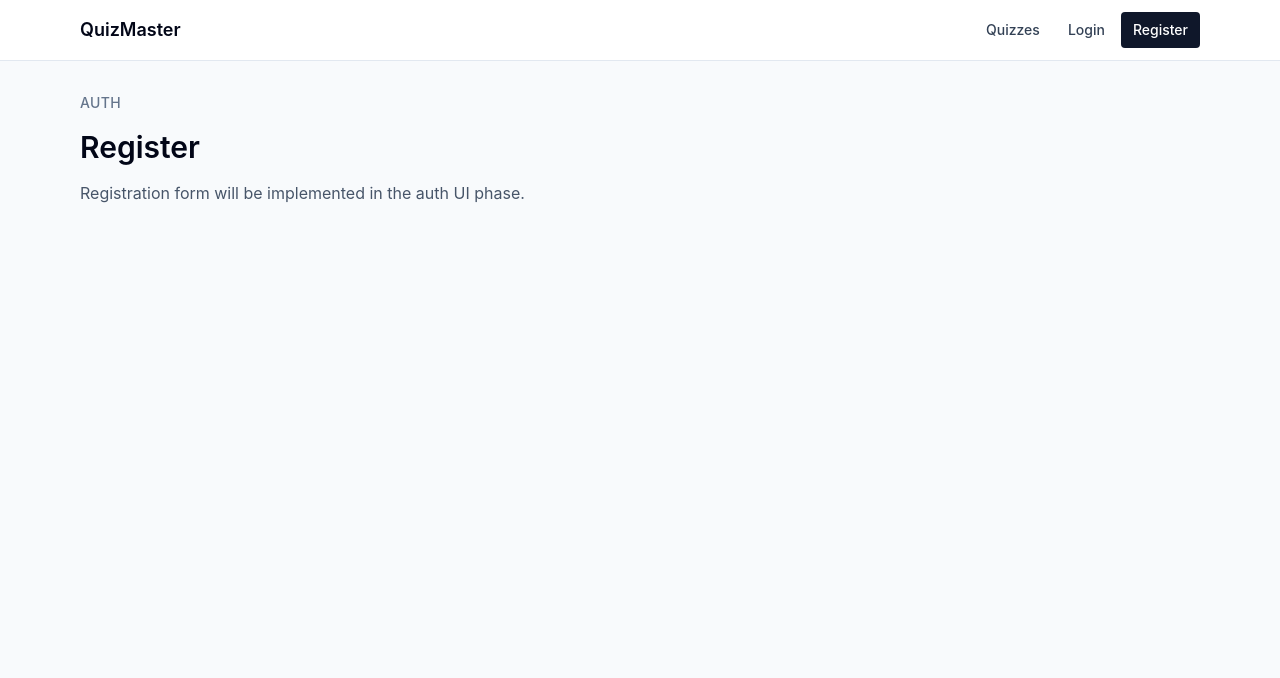
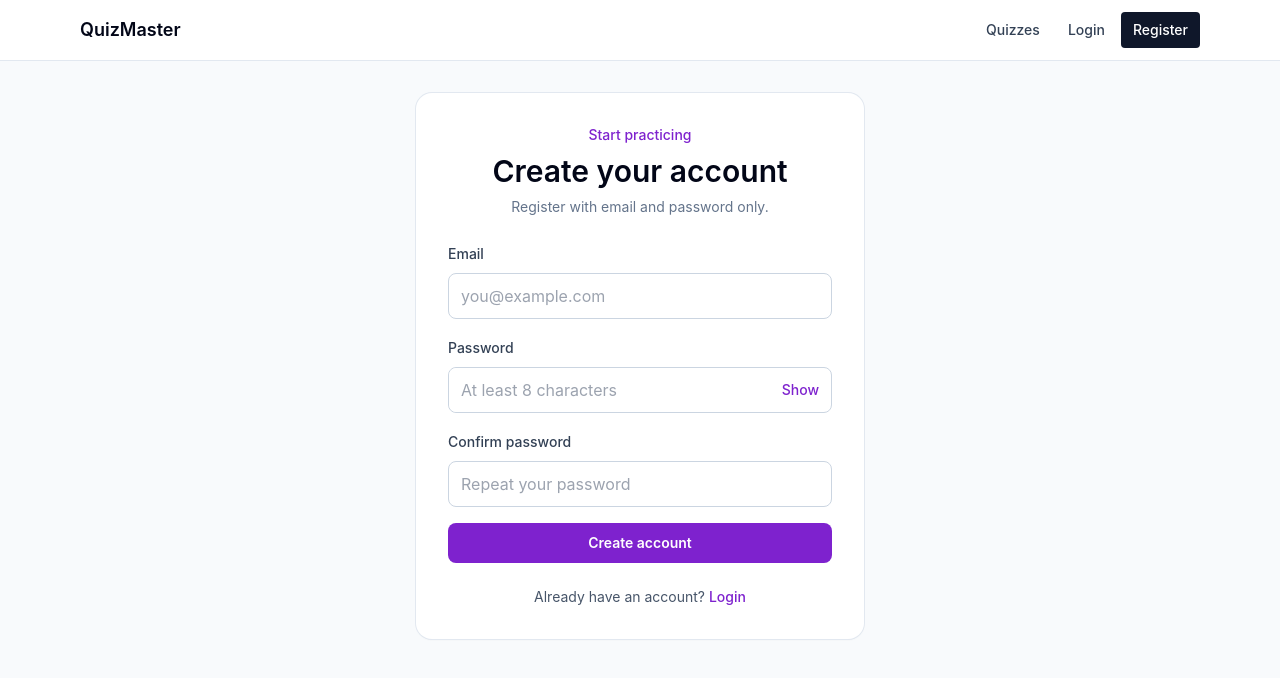
Before and after one commit to nguyenhdung2006/Quiz-Master, a React (Vite) app in the folder frontend/: page /register in a window 1280 px wide. Shown: the top 678 px of the page. Built offline with nearby package versions, Linux system fonts and the light colour scheme; no server answers.

Commit message:
Implement frontend auth flow

```diff
--- a/frontend/src/auth/AdminRoute.jsx
+++ b/frontend/src/auth/AdminRoute.jsx
@@ -1,15 +1,16 @@
-import { Navigate, Outlet } from "react-router-dom";
+import { Navigate, Outlet, useLocation } from "react-router-dom";
 import { useAuth } from "./AuthContext.jsx";
 
 export default function AdminRoute() {
   const { currentUser, isAuthenticated, loading } = useAuth();
+  const location = useLocation();
 
   if (loading) {
     return <div className="px-6 py-10 text-sm text-slate-500">Loading...</div>;
   }
 
   if (!isAuthenticated) {
-    return <Navigate to="/login" replace />;
+    return <Navigate to="/login" replace state={{ from: location }} />;
   }
 
   if (currentUser?.role !== "ADMIN") {
--- a/frontend/src/layouts/PublicLayout.jsx
+++ b/frontend/src/layouts/PublicLayout.jsx
@@ -16,7 +16,7 @@ export default function PublicLayout() {
           <NavLink to="/" className="text-lg font-semibold text-slate-950">
             QuizMaster
           </NavLink>
-          <div className="flex items-center gap-1">
+          <div className="flex flex-wrap items-center justify-end gap-1">
             <NavLink to="/quizzes" className={linkClass}>
               Quizzes
             </NavLink>
@@ -40,6 +40,10 @@ export default function PublicLayout() {
                 </NavLink>
               </>
             ) : (
+              <>
+                <span className="hidden rounded px-2 py-1 text-xs font-medium text-slate-500 sm:inline">
+                  {currentUser.email} · {currentUser.role}
+                </span>
                 <button
                   type="button"
                   onClick={logout}
@@ -47,6 +51,7 @@ export default function PublicLayout() {
                 >
                   Logout
                 </button>
+              </>
             )}
           </div>
         </nav>
--- a/frontend/src/pages/LoginPage.jsx
+++ b/frontend/src/pages/LoginPage.jsx
@@ -1,9 +1,114 @@
-import PageShell from "./PageShell.jsx";
+import { useState } from "react";
+import { Link, useLocation, useNavigate } from "react-router-dom";
+import { useAuth } from "../auth/AuthContext.jsx";
 
 export default function LoginPage() {
+  const { login } = useAuth();
+  const navigate = useNavigate();
+  const location = useLocation();
+  const [email, setEmail] = useState("");
+  const [password, setPassword] = useState("");
+  const [showPassword, setShowPassword] = useState(false);
+  const [submitting, setSubmitting] = useState(false);
+  const [error, setError] = useState("");
+
+  const from = location.state?.from?.pathname || "/quizzes";
+  const successMessage = location.state?.message;
+
+  async function handleSubmit(event) {
+    event.preventDefault();
+
+    if (submitting) {
+      return;
+    }
+
+    if (!email.trim() || !password) {
+      setError("Email and password are required.");
+      return;
+    }
+
+    setSubmitting(true);
+    setError("");
+
+    try {
+      await login(email.trim(), password);
+      navigate(from, { replace: true });
+    } catch (requestError) {
+      setError(requestError.message || "Login failed. Please try again.");
+    } finally {
+      setSubmitting(false);
+    }
+  }
+
   return (
-    <PageShell title="Login" eyebrow="Auth">
-      <p>Login form will be implemented in the auth UI phase.</p>
-    </PageShell>
+    <section className="mx-auto flex max-w-md flex-col gap-6 rounded-2xl bg-white p-8 shadow-sm ring-1 ring-slate-200">
+      <div className="space-y-2 text-center">
+        <p className="text-sm font-medium text-purple-700">Welcome back</p>
+        <h1 className="text-3xl font-semibold text-slate-950">Login to QuizMaster</h1>
+        <p className="text-sm text-slate-500">Use your email and password to continue.</p>
+      </div>
+
+      {error && (
+        <div className="rounded-lg border border-red-200 bg-red-50 px-4 py-3 text-sm text-red-700">
+          {error}
+        </div>
+      )}
+
+      {!error && successMessage && (
+        <div className="rounded-lg border border-emerald-200 bg-emerald-50 px-4 py-3 text-sm text-emerald-700">
+          {successMessage}
+        </div>
+      )}
+
+      <form className="space-y-4" onSubmit={handleSubmit} noValidate>
+        <label className="block space-y-2">
+          <span className="text-sm font-medium text-slate-700">Email</span>
+          <input
+            type="email"
+            value={email}
+            onChange={(event) => setEmail(event.target.value)}
+            autoComplete="email"
+            className="w-full rounded-lg border border-slate-300 px-3 py-2.5 text-slate-950 outline-none transition focus:border-purple-500 focus:ring-2 focus:ring-purple-100"
+            placeholder="you@example.com"
+          />
+        </label>
+
+        <label className="block space-y-2">
+          <span className="text-sm font-medium text-slate-700">Password</span>
+          <div className="flex rounded-lg border border-slate-300 bg-white focus-within:border-purple-500 focus-within:ring-2 focus-within:ring-purple-100">
+            <input
+              type={showPassword ? "text" : "password"}
+              value={password}
+              onChange={(event) => setPassword(event.target.value)}
+              autoComplete="current-password"
+              className="min-w-0 flex-1 rounded-l-lg px-3 py-2.5 text-slate-950 outline-none"
+              placeholder="Your password"
+            />
+            <button
+              type="button"
+              onClick={() => setShowPassword((value) => !value)}
+              className="rounded-r-lg px-3 text-sm font-medium text-purple-700 hover:bg-purple-50"
+            >
+              {showPassword ? "Hide" : "Show"}
+            </button>
+          </div>
+        </label>
+
+        <button
+          type="submit"
+          disabled={submitting}
+          className="w-full rounded-lg bg-purple-700 px-4 py-2.5 text-sm font-semibold text-white transition hover:bg-purple-800 disabled:cursor-not-allowed disabled:bg-purple-300"
+        >
+          {submitting ? "Logging in..." : "Login"}
+        </button>
+      </form>
+
+      <p className="text-center text-sm text-slate-600">
+        New to QuizMaster?{" "}
+        <Link to="/register" className="font-medium text-purple-700 hover:text-purple-800">
+          Create an account
+        </Link>
+      </p>
+    </section>
   );
 }
--- a/frontend/src/pages/RegisterPage.jsx
+++ b/frontend/src/pages/RegisterPage.jsx
@@ -1,9 +1,125 @@
-import PageShell from "./PageShell.jsx";
+import { useState } from "react";
+import { Link, useNavigate } from "react-router-dom";
+import { useAuth } from "../auth/AuthContext.jsx";
 
 export default function RegisterPage() {
+  const { register } = useAuth();
+  const navigate = useNavigate();
+  const [email, setEmail] = useState("");
+  const [password, setPassword] = useState("");
+  const [confirmPassword, setConfirmPassword] = useState("");
+  const [showPassword, setShowPassword] = useState(false);
+  const [submitting, setSubmitting] = useState(false);
+  const [error, setError] = useState("");
+
+  async function handleSubmit(event) {
+    event.preventDefault();
+
+    if (submitting) {
+      return;
+    }
+
+    if (!email.trim() || !password || !confirmPassword) {
+      setError("Email, password, and password confirmation are required.");
+      return;
+    }
+
+    if (password !== confirmPassword) {
+      setError("Passwords do not match.");
+      return;
+    }
+
+    setSubmitting(true);
+    setError("");
+
+    try {
+      const response = await register({ email: email.trim(), password });
+      navigate(response?.accessToken ? "/quizzes" : "/login", {
+        replace: true,
+        state: response?.accessToken ? undefined : { message: "Account created. Please log in." },
+      });
+    } catch (requestError) {
+      setError(requestError.message || "Registration failed. Please try again.");
+    } finally {
+      setSubmitting(false);
+    }
+  }
+
   return (
-    <PageShell title="Register" eyebrow="Auth">
-      <p>Registration form will be implemented in the auth UI phase.</p>
-    </PageShell>
+    <section className="mx-auto flex max-w-md flex-col gap-6 rounded-2xl bg-white p-8 shadow-sm ring-1 ring-slate-200">
+      <div className="space-y-2 text-center">
+        <p className="text-sm font-medium text-purple-700">Start practicing</p>
+        <h1 className="text-3xl font-semibold text-slate-950">Create your account</h1>
+        <p className="text-sm text-slate-500">Register with email and password only.</p>
+      </div>
+
+      {error && (
+        <div className="rounded-lg border border-red-200 bg-red-50 px-4 py-3 text-sm text-red-700">
+          {error}
+        </div>
+      )}
+
+      <form className="space-y-4" onSubmit={handleSubmit} noValidate>
+        <label className="block space-y-2">
+          <span className="text-sm font-medium text-slate-700">Email</span>
+          <input
+            type="email"
+            value={email}
+            onChange={(event) => setEmail(event.target.value)}
+            autoComplete="email"
+            className="w-full rounded-lg border border-slate-300 px-3 py-2.5 text-slate-950 outline-none transition focus:border-purple-500 focus:ring-2 focus:ring-purple-100"
+            placeholder="you@example.com"
+          />
+        </label>
+
+        <label className="block space-y-2">
+          <span className="text-sm font-medium text-slate-700">Password</span>
+          <div className="flex rounded-lg border border-slate-300 bg-white focus-within:border-purple-500 focus-within:ring-2 focus-within:ring-purple-100">
+            <input
+              type={showPassword ? "text" : "password"}
+              value={password}
+              onChange={(event) => setPassword(event.target.value)}
+              autoComplete="new-password"
+              className="min-w-0 flex-1 rounded-l-lg px-3 py-2.5 text-slate-950 outline-none"
+              placeholder="At least 8 characters"
+            />
+            <button
+              type="button"
+              onClick={() => setShowPassword((value) => !value)}
+              className="rounded-r-lg px-3 text-sm font-medium text-purple-700 hover:bg-purple-50"
+            >
+              {showPassword ? "Hide" : "Show"}
+            </button>
+          </div>
+        </label>
+
+        <label className="block space-y-2">
+          <span className="text-sm font-medium text-slate-700">Confirm password</span>
+          <input
+            type={showPassword ? "text" : "password"}
+            value={confirmPassword}
+            onChange={(event) => setConfirmPassword(event.target.value)}
+            autoComplete="new-password"
+            className="w-full rounded-lg border border-slate-300 px-3 py-2.5 text-slate-950 outline-none transition focus:border-purple-500 focus:ring-2 focus:ring-purple-100"
+            placeholder="Repeat your password"
+          />
+        </label>
+
+        <button
+          type="submit"
+          disabled={submitting}
+          className="w-full rounded-lg bg-purple-700 px-4 py-2.5 text-sm font-semibold text-white transition hover:bg-purple-800 disabled:cursor-not-allowed disabled:bg-purple-300"
+        >
+          {submitting ? "Creating account..." : "Create account"}
+        </button>
+      </form>
+
+      <p className="text-center text-sm text-slate-600">
+        Already have an account?{" "}
+        <Link to="/login" className="font-medium text-purple-700 hover:text-purple-800">
+          Login
+        </Link>
+      </p>
+    </section>
   );
 }
```
Also changed, not shown: frontend/src/api/client.js (+20 -3 lines), frontend/src/auth/AuthContext.jsx (+18 -6 lines), frontend/src/layouts/AdminLayout.jsx (+14 -1 lines). Lines whose indentation alone changed are shown as unchanged.
